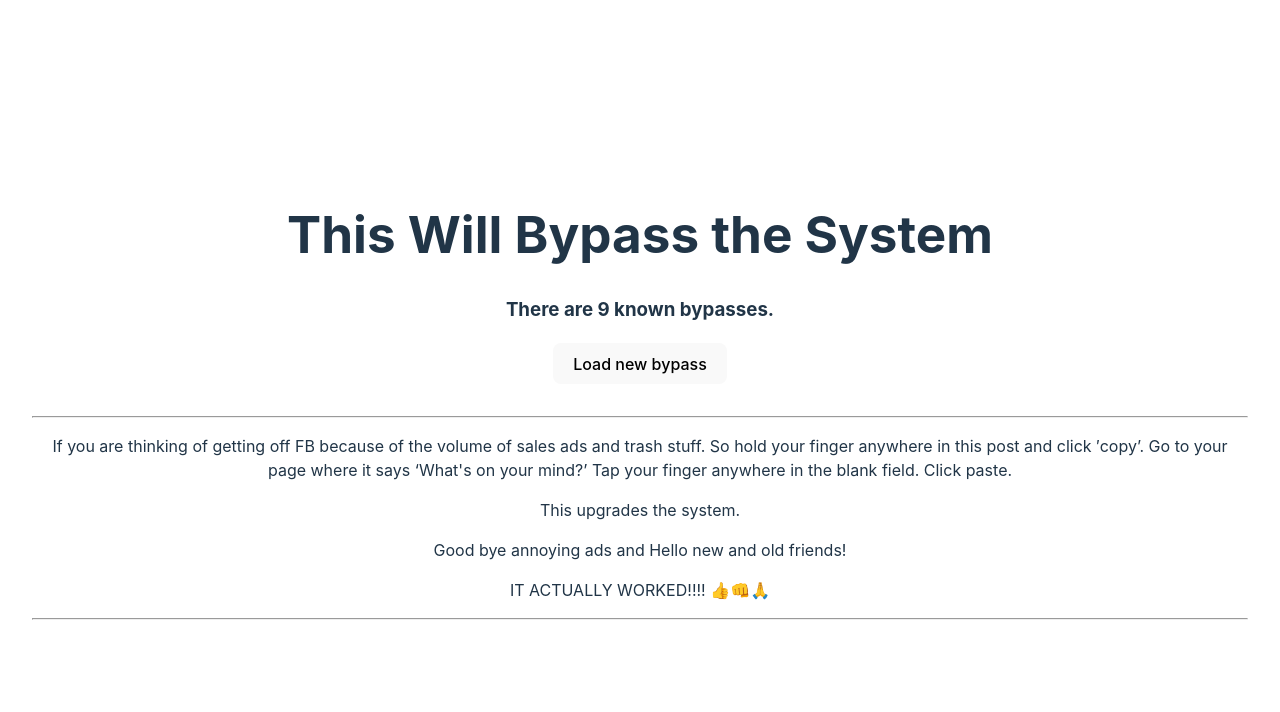
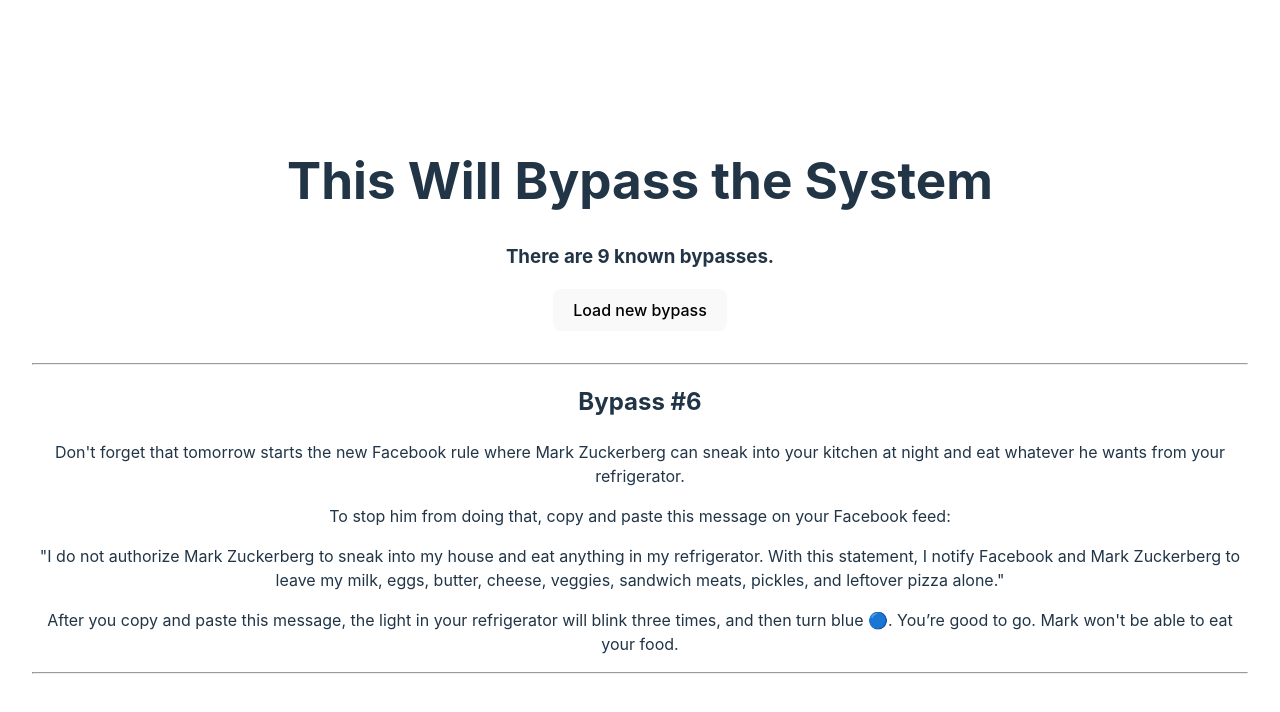
Before and after one commit to theaswanson/thiswillbypassthesystem, a React (Vite) app: page / in a window 1280 px wide. Shown: the top 712 px of the page. Built offline with nearby package versions, Linux system fonts and the light colour scheme.

Commit message:
Rename post -> bypass, show bypass ID

```diff
--- a/src/App.tsx
+++ b/src/App.tsx
@@ -1,22 +1,22 @@
 import { useState } from "react";
 import "./App.css";
-import { Post } from "./Post";
-import { getRandomPostIndex, numberOfPosts } from "./post-service";
-import { useGetPost } from "./useGetPost";
+import { Bypass } from "./Bypass";
+import { getRandomBypassId, numberOfBypasses } from "./bypass-service";
+import { useGetBypass } from "./useGetBypass";
 
 function App() {
-  const [postIndex, setPostIndex] = useState(getRandomPostIndex());
-  const { post, isLoading } = useGetPost(postIndex);
+  const [bypassId, setBypassId] = useState(getRandomBypassId());
+  const { bypass, isLoading } = useGetBypass(bypassId);
 
   return (
     <>
       <h1>This Will Bypass the System</h1>
 
       <div>
-        <h3>There are {numberOfPosts} known bypasses.</h3>
+        <h3>There are {numberOfBypasses} known bypasses.</h3>
         <button
           disabled={isLoading}
-          onClick={() => setPostIndex(getRandomPostIndex())}
+          onClick={() => setBypassId(getRandomBypassId())}
         >
           Load new bypass
         </button>
@@ -24,7 +24,10 @@
 
       <br />
 
-      <Post post={post} isLoading={isLoading} />
+      <Bypass
+        bypass={{ id: bypassId, contents: bypass }}
+        isLoading={isLoading}
+      />
     </>
   );
 }
--- a/src/Post.tsx
+++ b/src/Bypass.tsx
@@ -1,10 +1,15 @@
 import Markdown from "react-markdown";
 
-export const Post = ({
-  post,
+export type BypassModel = {
+  id: number;
+  contents: string;
+};
+
+export const Bypass = ({
+  bypass: { id, contents },
   isLoading,
 }: {
-  post: string;
+  bypass: BypassModel;
   isLoading: boolean;
 }) => (
   <div>
@@ -13,7 +18,8 @@
       <code>Loading...</code>
     ) : (
       <div>
-        <Markdown>{post}</Markdown>
+        <h2>Bypass #{id}</h2>
+        <Markdown>{contents}</Markdown>
       </div>
     )}
     <hr />
--- a/src/post-service.ts
+++ b/src/bypass-service.ts
@@ -1,15 +1,15 @@
-const posts = import.meta.glob<{ default: string }>("./posts/*.md");
+const bypasses = import.meta.glob<{ default: string }>("./posts/*.md");
 
-export const numberOfPosts = Object.keys(posts).length;
+export const numberOfBypasses = Object.keys(bypasses).length;
 
-export const getRandomPostIndex = () => {
+export const getRandomBypassId = () => {
   const randomInt = (max: number) => Math.floor(Math.random() * max);
 
-  return randomInt(numberOfPosts);
+  return randomInt(numberOfBypasses);
 };
 
-export const getPostContents = async (postIndex: number) =>
-  await fileContents(postIndex, posts);
+export const getBypassContents = async (bypassIndex: number) =>
+  await fileContents(bypassIndex, bypasses);
 
 const fileContents = async (
   fileIndex: number,
--- /dev/null
+++ b/src/useGetBypass.ts
@@ -0,0 +1,25 @@
+import { useEffect, useState } from "react";
+import { getBypassContents } from "./bypass-service";
+
+const delay = (ms: number) => new Promise((resolve) => setTimeout(resolve, ms));
+
+export const useGetBypass = (bypassId: number) => {
+  const [isLoading, setIsLoading] = useState(true);
+  const [bypass, setBypass] = useState("");
+
+  useEffect(() => {
+    const loadBypass = async () => {
+      setIsLoading(true);
+      await delay(750);
+
+      const bypassContents = await getBypassContents(bypassId);
+      setBypass(bypassContents);
+
+      setIsLoading(false);
+    };
+
+    loadBypass();
+  }, [bypassId]);
+
+  return { isLoading, bypass };
+};
--- a/src/useGetPost.ts
+++ /dev/null
@@ -1,25 +0,0 @@
-import { useEffect, useState } from "react";
-import { getPostContents } from "./post-service";
-
-const delay = (ms: number) => new Promise((resolve) => setTimeout(resolve, ms));
-
-export const useGetPost = (postIndex: number) => {
-  const [isLoading, setIsLoading] = useState(true);
-  const [post, setPost] = useState("");
-
-  useEffect(() => {
-    const loadPost = async () => {
-      setIsLoading(true);
-      await delay(750);
-
-      const postContents = await getPostContents(postIndex);
-      setPost(postContents);
-
-      setIsLoading(false);
-    };
-
-    loadPost();
-  }, [postIndex]);
-
-  return { isLoading, post };
-};
```
